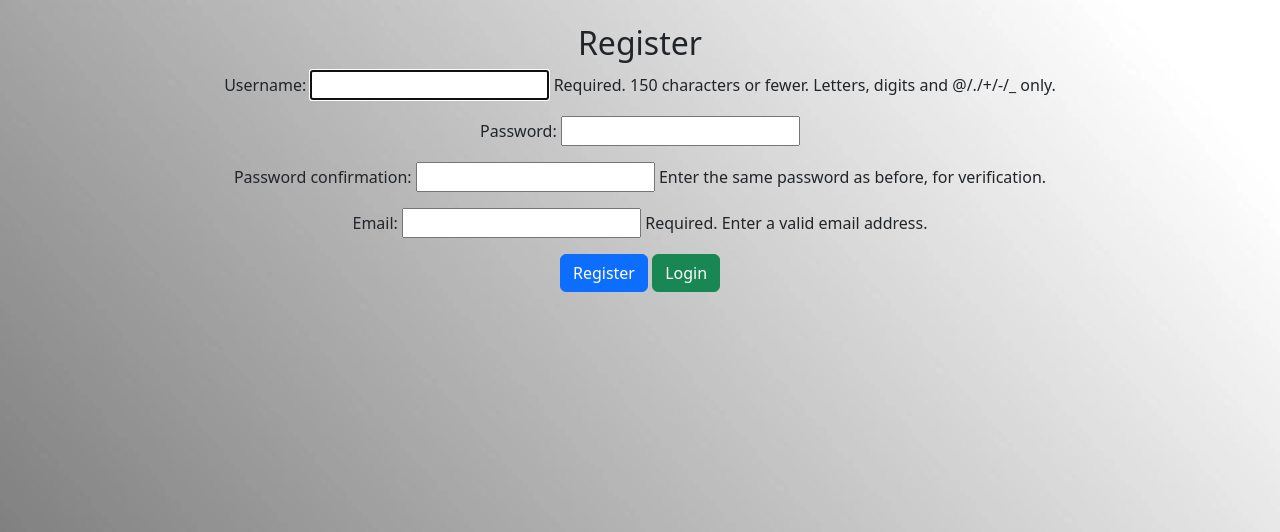
After one commit to ChicoState/ScheduleBuilder, a Django app: page /register/ in a window 1280 px wide. The commit adds this page. Shown: the top 532 px of the page. Run offline with Django 4.2, Linux system fonts and the light colour scheme.

Commit message:
added login and register page

```diff
--- a/ScheduleBuilder/ScheduleBuilder/urls.py
+++ b/ScheduleBuilder/ScheduleBuilder/urls.py
@@ -18,10 +18,16 @@ from django.contrib import admin
 from django.urls import path
 from core import views as core_views
 from google_calendar import views as cal_views
+from django.contrib.auth.views import LoginView
+from django.contrib.auth.views import LogoutView
+
 urlpatterns = [
     path('admin/', admin.site.urls),
     path('', core_views.main, name='home'),
     path('calendar/', cal_views.main, name='calendar'),
-    path('calendar/add_assignment/',cal_views.add, name='calendar-add')
+    path('calendar/add_assignment/',cal_views.add, name='calendar-add'),
+    path('login/', LoginView.as_view(), name='login'),
+    path('register/', core_views.registration, name='register'),
+    path('logout/', LogoutView.as_view(next_page='login'), name='logout'),
 
 ]
--- a/ScheduleBuilder/core/forms.py
+++ b/ScheduleBuilder/core/forms.py
@@ -1,5 +1,6 @@
 # core/forms.py
 from django import forms
+from django.contrib.auth.forms import UserCreationForm
 
 class UploadFileForm(forms.Form):
     file = forms.FileField(
@@ -11,3 +12,6 @@ class UploadFileForm(forms.Form):
         choices=[('assignment', 'Assignment'), ('syllabus', 'Syllabus Parser')],
         widget=forms.RadioSelect,
     )
+
+class RegistrationForm(UserCreationForm):
+    email = forms.EmailField(max_length=254, help_text='Required. Enter a valid email address.')
--- a/ScheduleBuilder/core/views.py
+++ b/ScheduleBuilder/core/views.py
@@ -1,6 +1,6 @@
 # core/views.py
 from django.http import HttpResponse
-from django.shortcuts import render
+from django.shortcuts import render, redirect
 from .forms import UploadFileForm
 from PyPDF2 import PdfReader
 import os
@@ -10,7 +10,12 @@ from .ScheduleParser import parse_keywords, parse_tables, parse_schedule, extrac
 import pdfplumber
 import re
 import pandas as pd
+from django.contrib.auth.views import LoginView
+from .forms import RegistrationForm
+from django.contrib.auth import login
+from django.contrib.auth.decorators import login_required
 
+@login_required
 def extract_text_from_pdf(pdf_file):
     text = ""
     pdf = PdfReader(pdf_file)
@@ -21,6 +26,7 @@ def extract_text_from_pdf(pdf_file):
         text += page_text + "\n"
     return text
 
+@login_required
 def main(request):
     if request.method == 'POST':
         form = UploadFileForm(request.POST, request.FILES)
@@ -66,3 +72,14 @@ def main(request):
         form = UploadFileForm()
 
     return render(request, 'core/home.html', {'form': form})
+
+def registration(request):
+    if request.method == 'POST':
+        form = RegistrationForm(request.POST)
+        if form.is_valid():
+            user = form.save()
+            login(request, user)
+            return redirect('home')  # Redirect to the home page after successful registration
+    else:
+        form = RegistrationForm()
+    return render(request, 'registration/registration.html', {'form': form})
--- a/ScheduleBuilder/templates/calendar/add_assignment.html
+++ b/ScheduleBuilder/templates/calendar/add_assignment.html
@@ -20,6 +20,9 @@
         <div class="container">
             <a class="navbar-brand" href="/">Home</a>
                 <a class="nav-link" href="/calendar">Calendar</a>
+                {% if user.is_authenticated %}
+                    <a class="btn btn-danger" href="{% url 'logout' %}">Logout</a>
+                {% endif %}
         </div>
     </nav>
 
--- a/ScheduleBuilder/templates/calendar/calendar.html
+++ b/ScheduleBuilder/templates/calendar/calendar.html
@@ -16,6 +16,9 @@
     <nav class="navbar navbar-expand-lg navbar-light bg-light">
         <div class="container">
             <a class="navbar-brand" href="/">Home</a>
+            {% if user.is_authenticated %}
+                <a class="btn btn-danger" href="{% url 'logout' %}">Logout</a>
+            {% endif %}
         </div>
     </nav>
 
--- a/ScheduleBuilder/templates/core/syllabus_result.html
+++ b/ScheduleBuilder/templates/core/syllabus_result.html
@@ -14,6 +14,9 @@
     <nav class="navbar navbar-expand-lg navbar-light bg-light">
         <div class="container">
             <a class="navbar-brand" href="">Home</a>
+            {% if user.is_authenticated %}
+                <a class="btn btn-danger" href="{% url 'logout' %}">Logout</a>
+            {% endif %}
         </div>
     </nav>
 
--- /dev/null
+++ b/ScheduleBuilder/templates/registration/registration.html
@@ -0,0 +1,21 @@
+<!DOCTYPE html>
+<html lang="en" dir="ltr">
+<head>
+    {% load static %}
+    <meta charset="UTF-8">
+    <link rel="stylesheet" href="{% static 'style.css' %}">
+    <link rel="stylesheet" href="https://cdn.jsdelivr.net/npm/bootstrap@5.3.0/dist/css/bootstrap.min.css">
+    <title>Register</title>
+</head>
+<body>
+    <div class="container mt-4 text-center">
+        <h2>Register</h2>
+        <form method="post">
+            {% csrf_token %}
+            {{ form.as_p }}
+            <button type="submit" class="btn btn-primary">Register</button>
+            <a href="{% url 'login' %}" class="btn btn-success">Login</a>
+        </form>
+    </div>
+</body>
+</html>
```
Also changed, not shown: ScheduleBuilder/ScheduleBuilder/settings.py (+17 -14 lines), ScheduleBuilder/templates/core/home.html (+10 -0 lines), ScheduleBuilder/templates/registration/login.html (added, +21 -0 lines).
